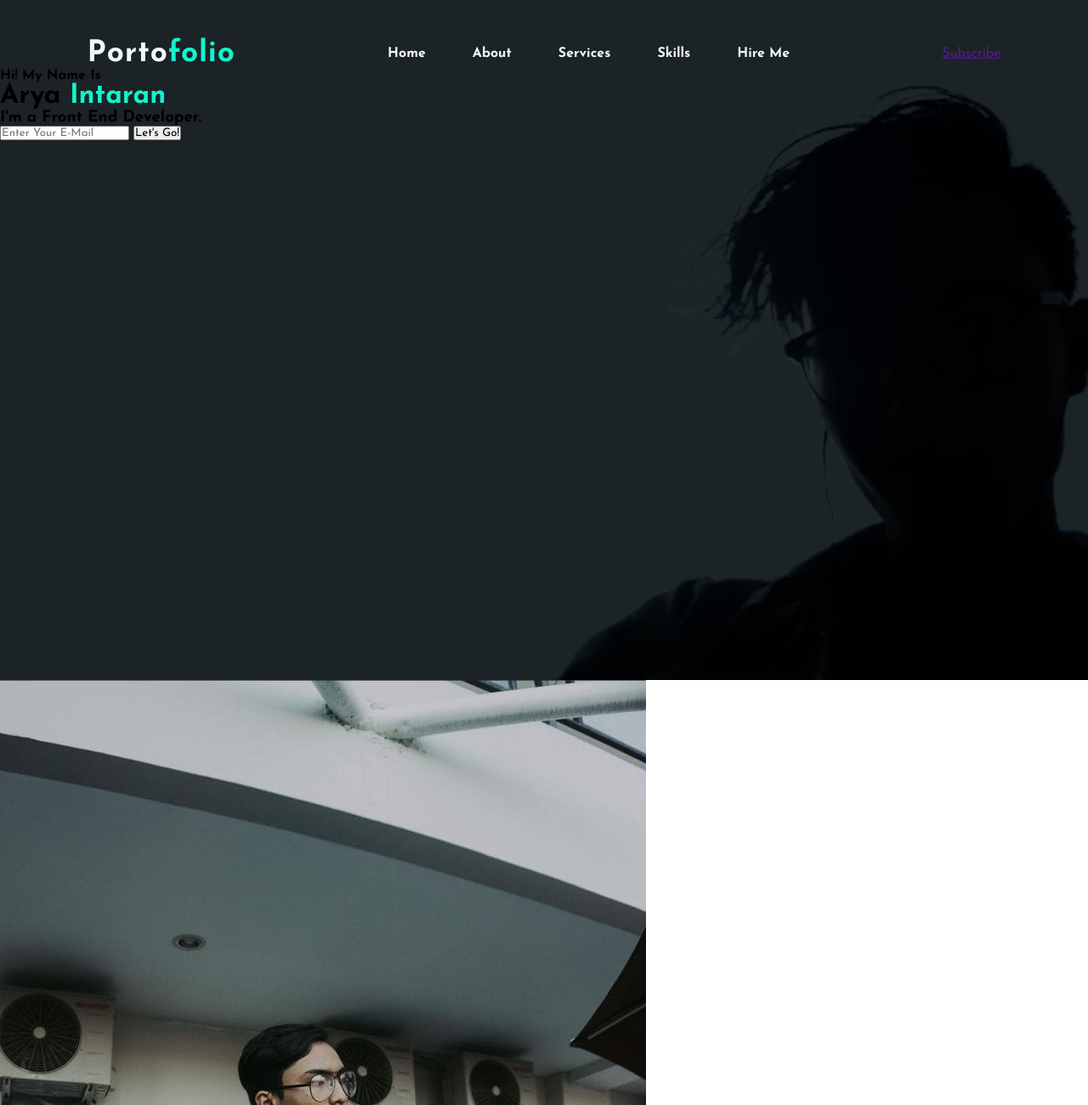
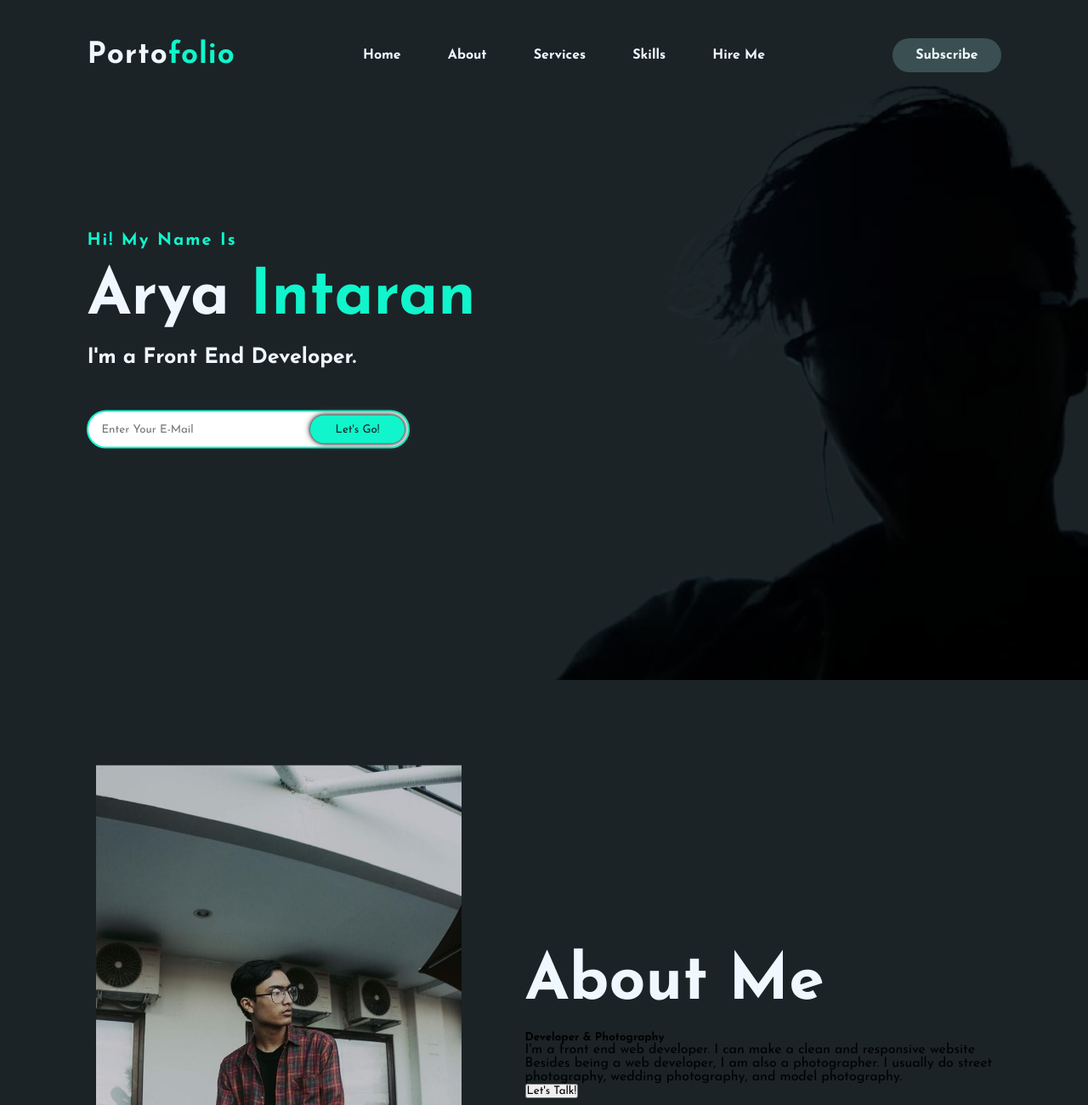
Before and after one commit to aryaintrn/porto, a plain HTML site: page index.html in a window 1280 px wide. Shown: the top 1300 px of the page at 85% size. Drawn offline with Linux system fonts and the light colour scheme.

Commit message:
Update style.css

```diff
--- a/css/style.css
+++ b/css/style.css
@@ -48,5 +48,108 @@ nav ul li a{
 
 nav ul li a:hover{
     color: #10f5cc;
+    transition: .4s;
+}
+
+.btn{
+    background-color: #3a4f52;
+    color: aliceblue;
+    text-decoration: none;
+    border: 2px solid transparent;
+    font-weight: bold;
+    padding: 10px 25px;
+    border-radius: 30px;
+    transition: transform .4s;
+}
+
+.btn:hover{
+    transform: scale(1.2);
 }
 /*END HEADER*/
+/*CONTENT*/
+.content{
+    position: absolute;
+    top: 50%;
+    left: 8%;
+    transform: translateY(-50%);
+}
+
+h1{
+    color: aliceblue;
+    font-size: 75px;
+    margin: 20px 0 20px;
+}
+
+h3{
+    color: aliceblue;
+    font-size: 25px;
+    margin-bottom: 50px;
+}
+
+h4{
+    color: #10f5cc;
+    letter-spacing: 2px;
+    font-size: 20px;
+}
+
+.newslater form{
+    width: 380px;
+    max-width: 100%;
+    position: relative;
+}
+
+.newslater form input:first-child{
+    display: inline-block;
+    width: 100%;
+    padding: 14px 130px 14px 15px;
+    border: 2px solid #10f5cc;
+    outline: none;
+    border-radius: 30px;
+}
+
+.newslater form input:last-child{
+    position: absolute;
+    display: inline-block;
+    outline: none;
+    border: none;
+    padding: 10px 30px;
+    border-radius: 30px;
+    background-color: #10f5cc;
+    color: #1b2326;
+    box-shadow: 0px 0px 5px #000, 0px 0px 10px #858585;
+    top: 6px;
+    right: 6px;
+}
+/*END CONTENT*/
+/*ABOUT*/
+.about{
+    width: 100%;
+    padding: 100px 0;
+    background-color: #1b2326;
+}
+
+.about img{
+    height: auto;
+    width: 430px;
+}
+
+.a-text{
+    width: 550px;
+}
+
+.main{
+    width: 1130px;
+    max-width: 95%;
+    margin: 0 auto;
+    display: flex;
+    align-items: center;
+    justify-content: space-around;
+}
+
+.a-text h2{
+    color: aliceblue;
+    font-size: 75px;
+    text-transform: capitalize;
+    margin-bottom: 20px;
+}
+/*END ABOUT*/
```
